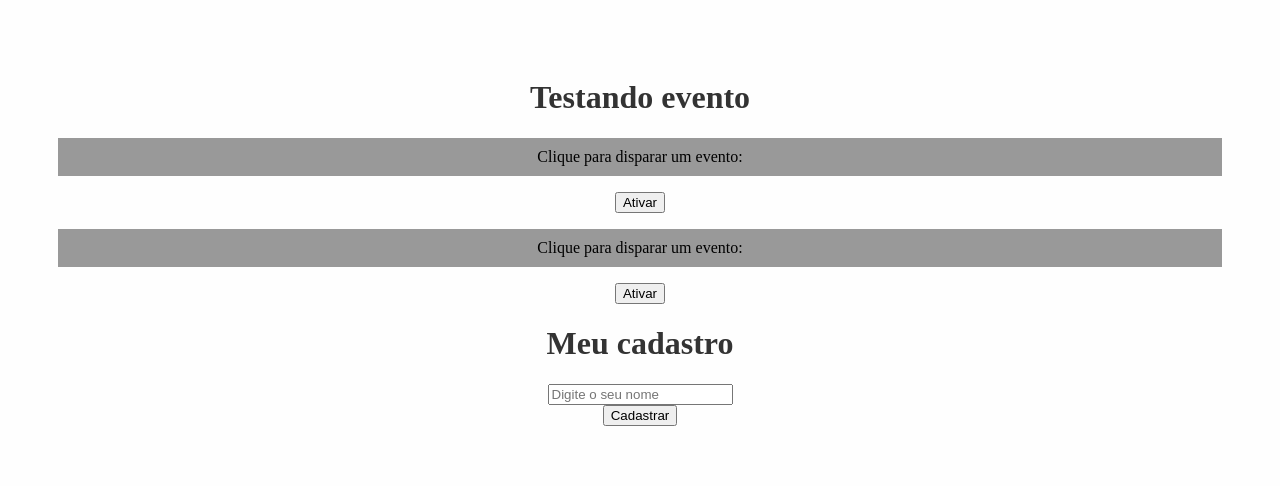
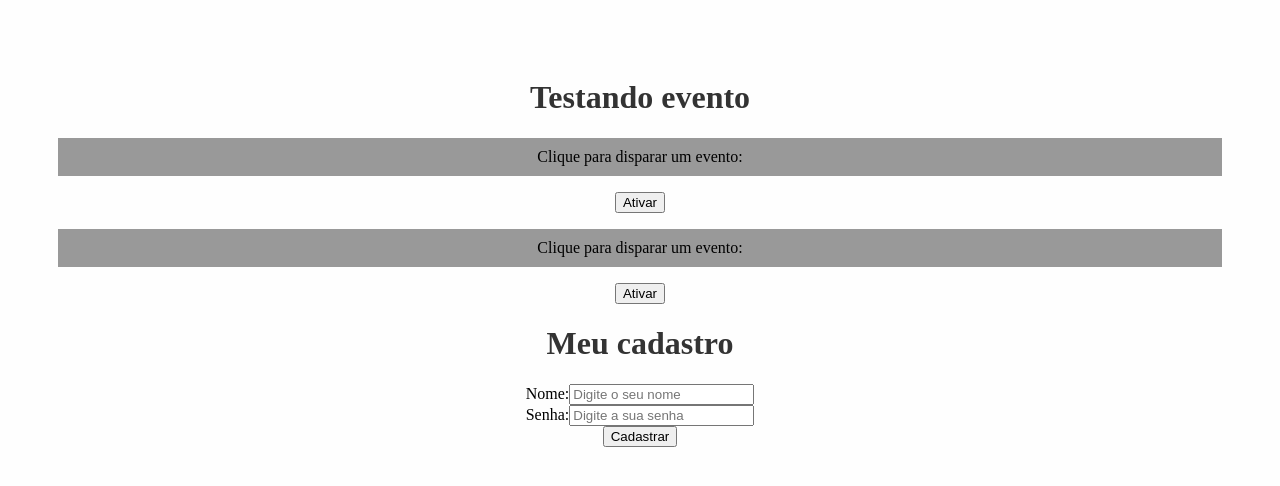
Before and after one commit to PorthoGamesBR/projeto-react-estudo, a React (Create React App) app: page / in a window 1280 px wide. Shown: the top 486 px of the page. Built offline with nearby package versions, Linux system fonts and the light colour scheme.

Commit message:
Adicionando states e pegar dados dos componentes

```diff
--- a/src/components/Form.js
+++ b/src/components/Form.js
@@ -1,16 +1,38 @@
+import { useState } from 'react'
+
 function Form() {
 
     function cadastrarUsuario(e) {
         e.preventDefault()
-        console.log("Cadastrou o usuário!")
+        console.log(`Usuario ${name} foi cadastrado com senha ${password}!`)
     }
+
+    const [name, setName] = useState()
+    const [password, setPassword] = useState()
 
     return (
         <div>
             <h1>Meu cadastro</h1>
             <form onSubmit={cadastrarUsuario}>
                 <div>
-                    <input type="text" placeholder="Digite o seu nome" />
+                    <label htmlFor="name">Nome:</label>
+                    <input
+                        type="text"
+                        id="name"
+                        name="name"
+                        placeholder="Digite o seu nome"
+                        onChange={(e) => setName(e.target.value)}
+                    />
+                </div>
+                <div>
+                    <label htmlFor="senha">Senha:</label>
+                    <input
+                        type="password"
+                        id="senha"
+                        name="senha"
+                        placeholder="Digite a sua senha"
+                        onChange={(e) => setPassword(e.target.value)}
+                    />
                 </div>
                 <div>
                     <input type="submit" value="Cadastrar" />
```
